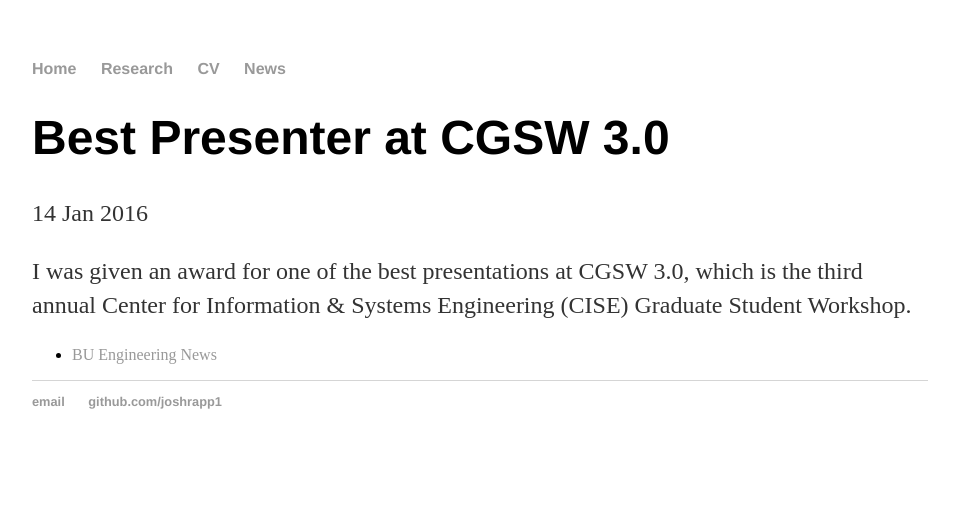
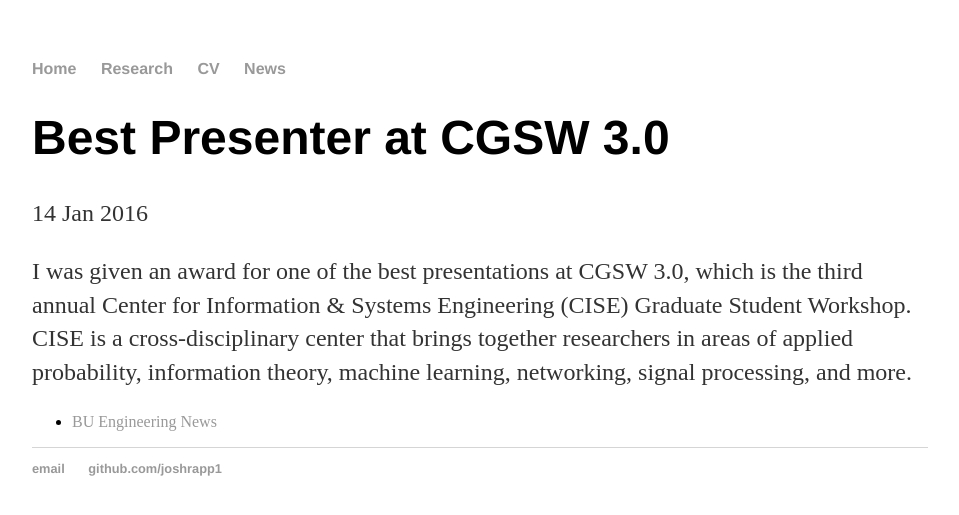
Before and after one commit to joshrapp1/joshrapp1.github.io, a Jekyll site: the page built from _posts/2016-01-14-cise-award.md, in a window 1280 px wide. Shown: the top 515 px of the page, without its empty margins (160-1119 px from the left). Built offline with Jekyll 4.4.1, drawn with Linux system fonts in a browser that asks for light colours.

Commit message:
Update 2016-01-14-cise-award.md

```diff
--- a/_posts/2016-01-14-cise-award.md
+++ b/_posts/2016-01-14-cise-award.md
@@ -6,5 +6,7 @@ date: 2016-01-14
 
 I was given an award for one of the best presentations at CGSW 3.0, which is the third annual
 Center for Information & Systems Engineering (CISE) Graduate Student Workshop.
+CISE is a cross-disciplinary center that brings together researchers in areas of
+applied probability, information theory, machine learning, networking, signal processing, and more.
 
 * [BU Engineering News](http://www.bu.edu/eng/2016/01/21/cise-graduate-student-workshop-3-0/)
```
